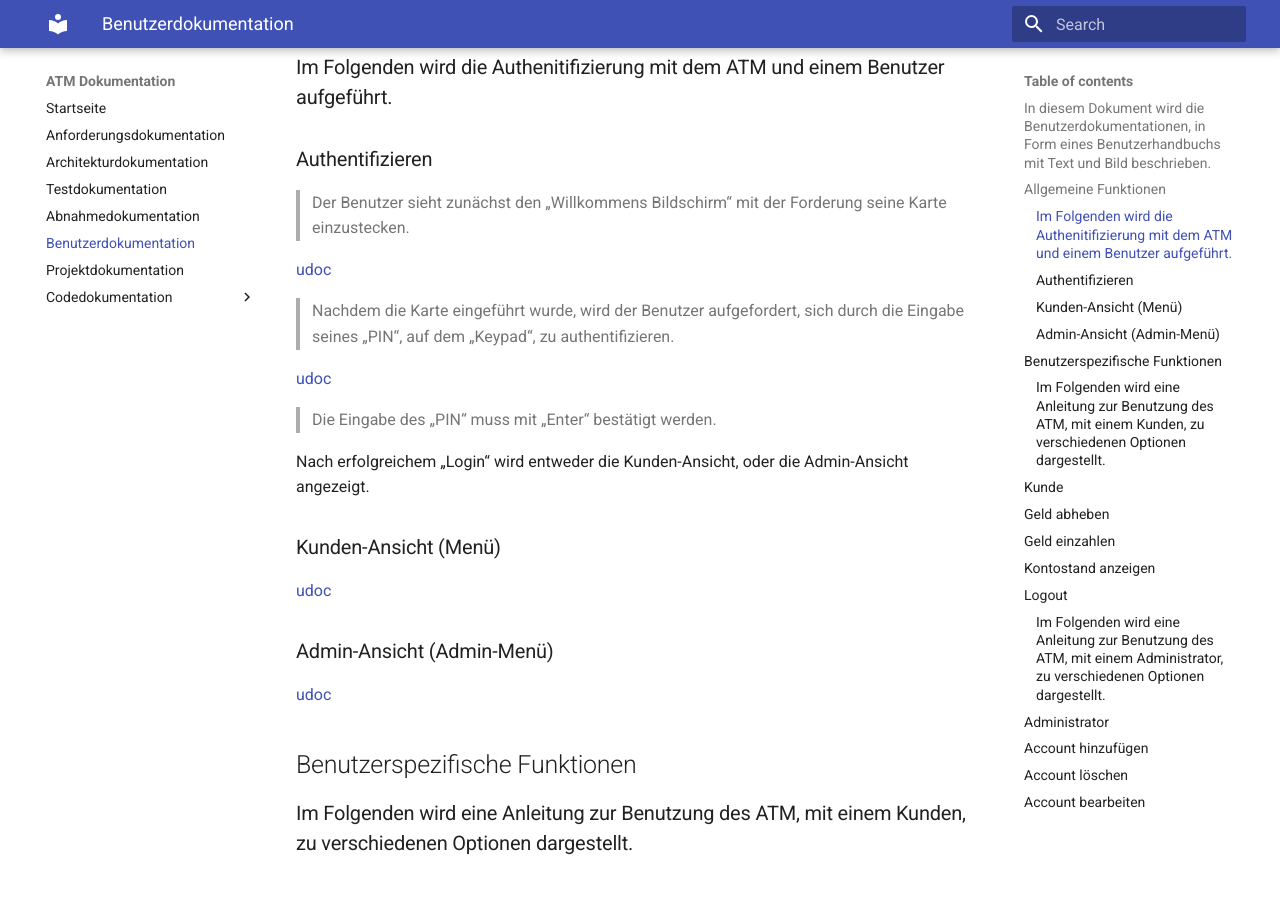
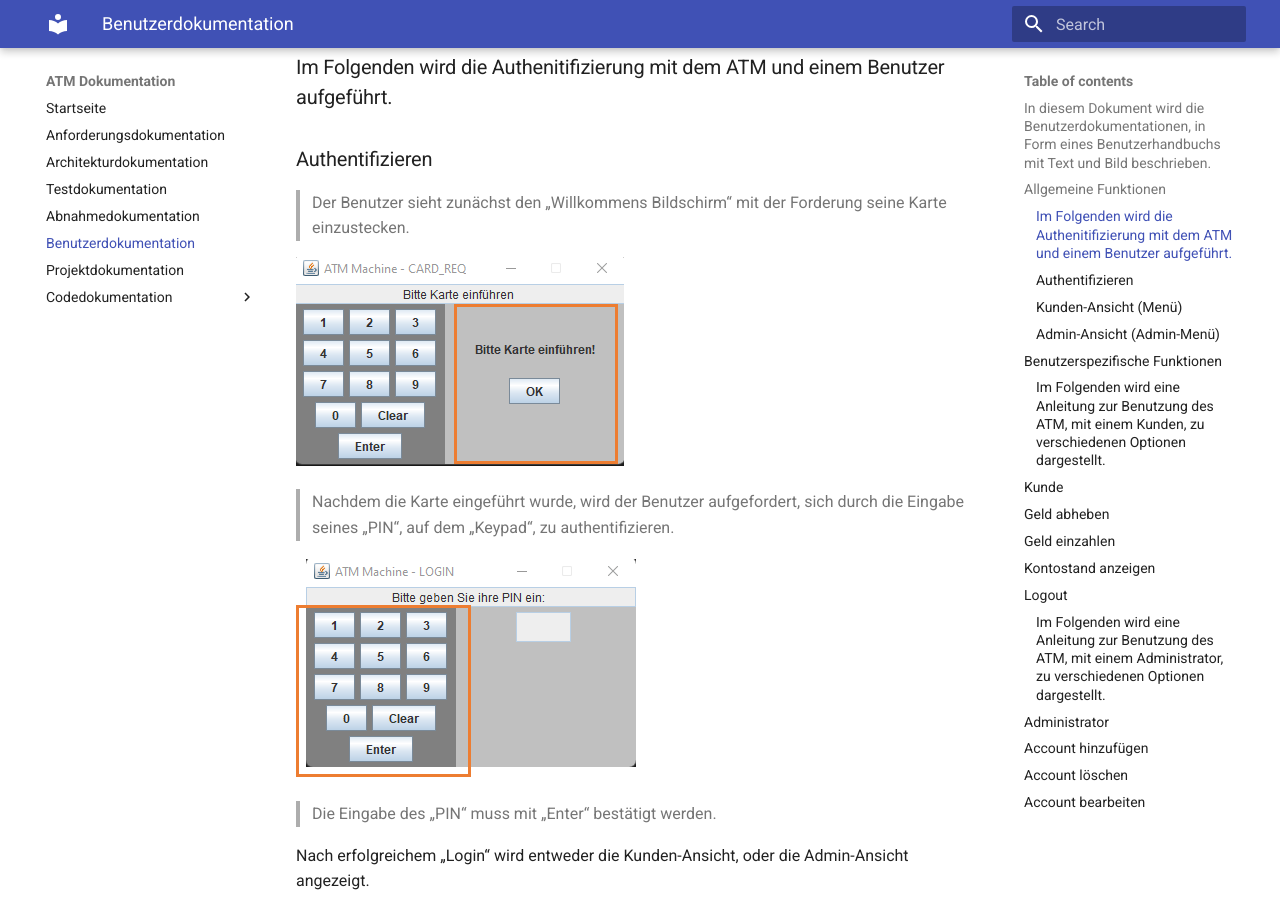
Before and after one commit to Halfpipe-SD/ATM, an MkDocs documentation site: the page built from docs/docs/user-docs.md, in a window 1280 px wide and 900 px high, scrolled down 279 px. Built offline with MkDocs 1.6.1 and Material for MkDocs 9.7.7, drawn with Linux system fonts in a browser that asks for light colours.

Commit message:
Fix images in user-docs

```diff
--- a/docs/docs/user-docs.md
+++ b/docs/docs/user-docs.md
@@ -8,21 +8,21 @@
 
 > Der Benutzer sieht zunächst den „Willkommens Bildschirm“ mit der Forderung seine Karte einzustecken.
 
-[udoc](images/BenutzerDoku/bh-Auth1.png)
+![udoc](images/BenutzerDoku/bh-Auth1.png)
 
 > Nachdem die Karte eingeführt wurde, wird der Benutzer aufgefordert, sich durch die Eingabe seines „PIN“, auf dem „Keypad“, zu authentifizieren.
 
-[udoc](images/BenutzerDoku/bh-Auth2.png)
+![udoc](images/BenutzerDoku/bh-Auth2.png)
 
 > Die Eingabe des „PIN“ muss mit „Enter“ bestätigt werden.
 
 Nach erfolgreichem „Login“ wird entweder die Kunden-Ansicht, oder die Admin-Ansicht angezeigt.
 
 ### Kunden-Ansicht (Menü)
-[udoc](images/BenutzerDoku/BH-Menü.png)
+![udoc](images/BenutzerDoku/BH-Menü.png)
 
 ### Admin-Ansicht (Admin-Menü)
-[udoc](images/BenutzerDoku/BH-Admin.png)
+![udoc](images/BenutzerDoku/BH-Admin.png)
 
 
 ## Benutzerspezifische Funktionen
```
